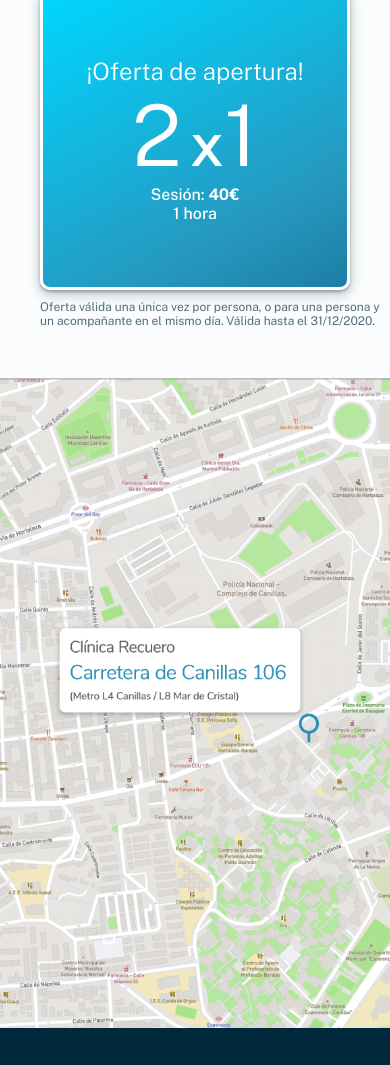
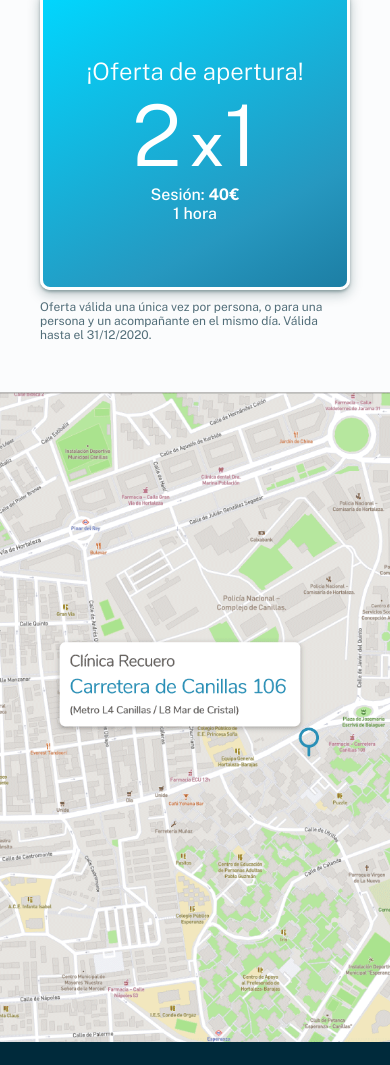
Before and after one commit to recuera/jesus-recuero, a plain HTML site: page index.html in a window 390 px wide. Shown: the part 1502-2567 px from the top of the page. Drawn offline with nearby package versions, Linux system fonts and the light colour scheme.

Commit message:
mobile fixes

```diff
--- a/style.css
+++ b/style.css
@@ -140,6 +140,7 @@ section {
 .cover .texts p {
   font-weight: 300;
   margin-bottom: 10px;
+  color: #fff !important;
 }
 
 .cover .texts i {
@@ -422,6 +423,7 @@ footer p {
   margin: 0 20px;
   white-space: nowrap;
   font-size: 14px;
+  color: #fff !important;
 }
 
 
@@ -491,7 +493,6 @@ footer i {
     margin: 0;
   }
 
-
   .bookings .section-content {
     flex-direction: column;
     padding-bottom: 20px;
@@ -502,9 +503,12 @@ footer i {
     padding-bottom: 0;
   }
 
-  .prices-info {
+  .prices-info,
+  .prices-info .legal {
     width: 100%;
   }
+
+
 
   .calendly-inline-widget {
     right: auto;
```
